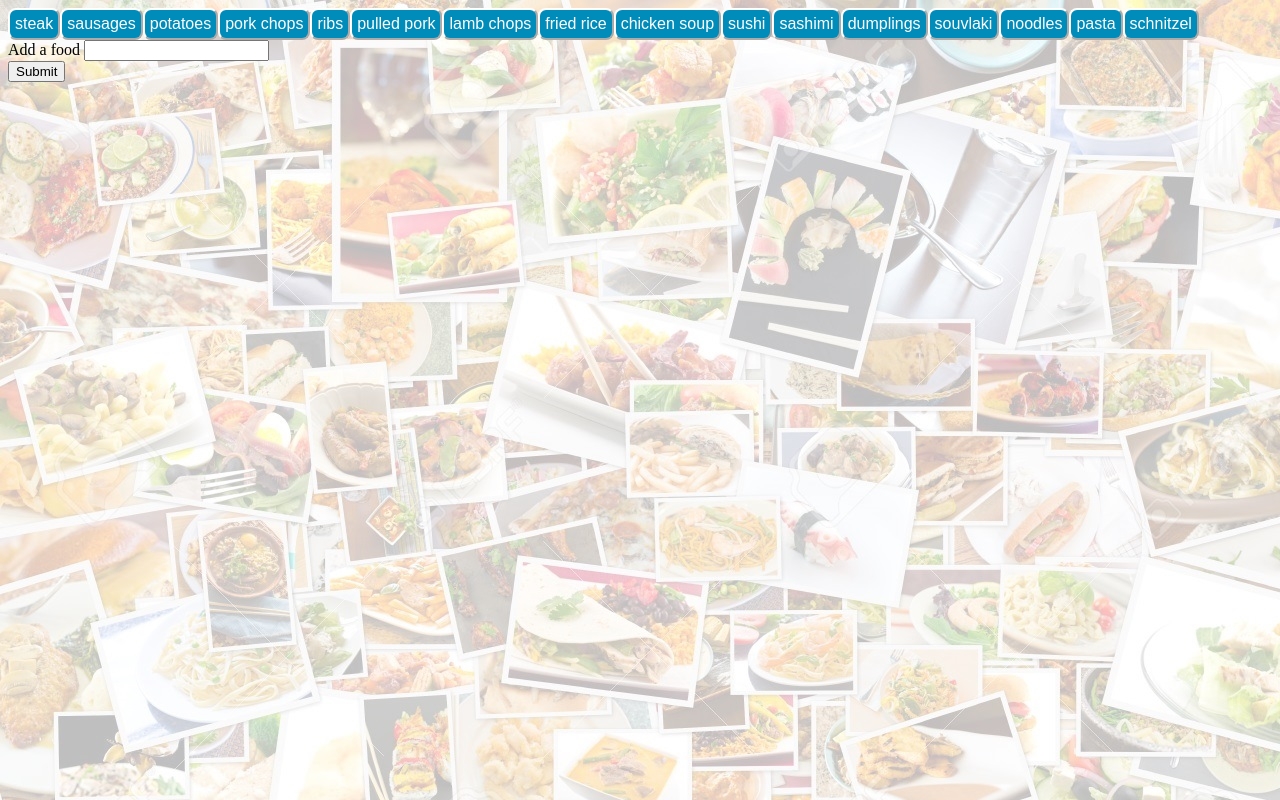
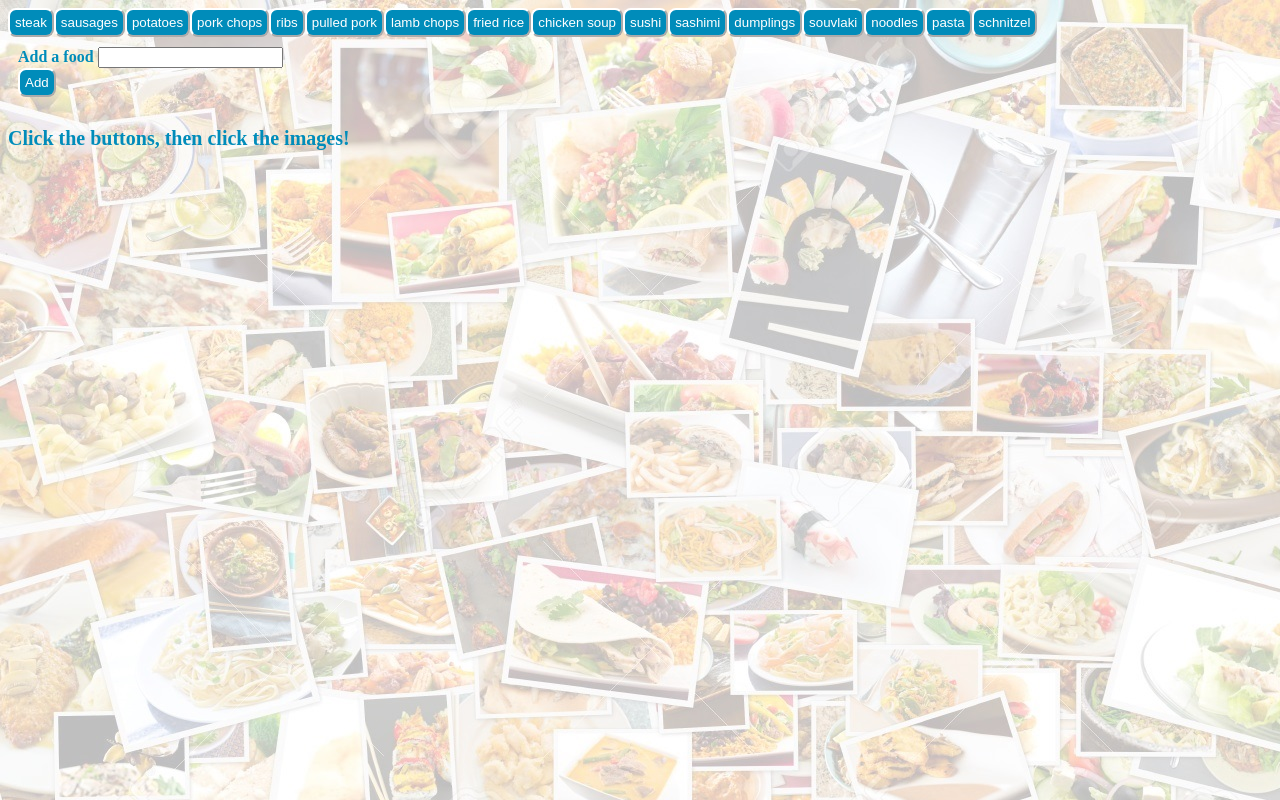
Before and after one commit to dan-homoncik/giphy-homework, a plain HTML site: page index.html in a window 1280 px wide. Drawn offline with nearby package versions, Linux system fonts and the light colour scheme.

Commit message:
final touches

```diff
--- a/css/style.css
+++ b/css/style.css
@@ -1,5 +1,6 @@
 body {
     background: url("../images/food-colleage.jpg");
+    font-size: 16px;
 }
 
 .food {
@@ -9,7 +10,33 @@ body {
     border-color: white;
     border-radius: 8px;
     display: inline-block;
-    font-size: 16px;
+
+}
+
+#foodForm {
+    padding: 10px;
+}
+
+#addFood {
+    padding: 5px;
+    background-color: #008cba;
+    color: white;
+    border-color: white;
+    border-radius: 8px;
+    display: inline-block;
+
+}
+
+label {
+    color: #008cba;
+    font-weight: 700;
+
+}
+
+p {
+    font-size: 20px;
+    color: #008cba;
+    font-weight: 700;
 }
 
 .gif-group {
--- a/index.html
+++ b/index.html
@@ -16,10 +16,10 @@
         <label for="foodInput">Add a food</label>
         <input type="text" id="foodInput"><br>
 
-        <input id="addFood" type="submit" value="Submit">
+        <input id="addFood" type="submit" value="Add">
 
     </form>
-
+    <p>Click the buttons, then click the images!</p>
     <div id="foodGifs"></div>
 
     <script type="text/javascript" src="https://cdnjs.cloudflare.com/ajax/libs/jquery/3.2.1/jquery.min.js"></script>
--- a/javascript/app.js
+++ b/javascript/app.js
@@ -23,14 +23,15 @@ function renderButtons () {
 // click handler for new foods
 $("#addFood").on("click", function(event) {
 
-    event.preventDefault();
 
-    var newFood = [$("#foodInput").val().trim()];
+        event.preventDefault();
 
-    foodArray.push(newFood);
+        var newFood = [$("#foodInput").val().trim()];
 
-    $("#foodInput").val("");
-    renderButtons();
+        foodArray.push(newFood);
+
+        $("#foodInput").val("");
+        renderButtons();
   });
 
 renderButtons();
```
